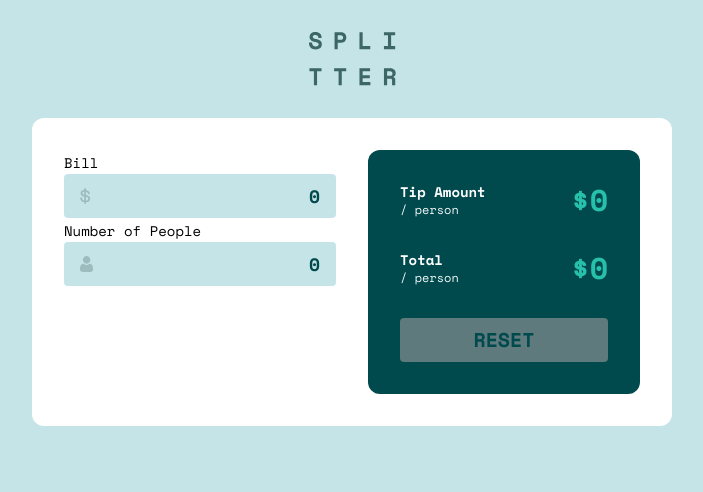
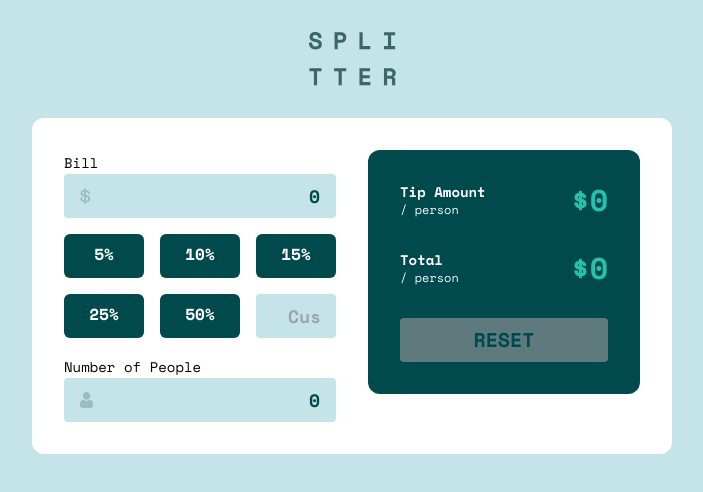
Before and after one commit to aidoha/datarockets-task, a React (Create React App) app: page / in a window 1280 px wide. Shown: the top 492 px of the page, without its empty margins (288-991 px from the left). Built offline with nearby package versions, Linux system fonts and the light colour scheme.

Commit message:
feat(*): new UI primitive - radio button

```diff
--- /dev/null
+++ b/src/components/common/radio-button.tsx
@@ -0,0 +1,35 @@
+interface RadioButtonProps {
+	id: string;
+	name: string;
+	label: string;
+	value: string;
+	selectedValue: string;
+	onChange: (event: React.ChangeEvent<HTMLInputElement>) => void;
+}
+
+const RadioButton = ({ id, name, label, value, selectedValue, onChange }: RadioButtonProps) => {
+	return (
+		<div
+			className={`radio_button ${
+				selectedValue === value
+					? 'bg-cyan-strong text-cyan-very_dark_grayish'
+					: 'bg-cyan-very_dark_grayish text-white'
+			}`}
+		>
+			<input
+				type="radio"
+				id={id}
+				name={name}
+				value={value}
+				checked={selectedValue === value}
+				onChange={onChange}
+				className="appearance-none"
+			/>
+			<label htmlFor={id} className="cursor-pointer font-bold">
+				{label}
+			</label>
+		</div>
+	);
+};
+
+export default RadioButton;
--- a/src/components/inputs-container.tsx
+++ b/src/components/inputs-container.tsx
@@ -3,10 +3,11 @@ import { CalculatorContext } from '../store/calculatore-context';
 import Input from './common/input';
 import IconDollar from '../icons/dollar';
 import IconPerson from '../icons/person';
+import TipContainer from './tip-container';
 
 const InputsContainer = () => {
 	const {
-		state: { bill, peopleNumber },
+		state: { bill, peopleNumber, tip },
 		updateBillValue,
 		updatePeopleNumberValue,
 	} = useContext(CalculatorContext);
@@ -31,6 +32,7 @@ const InputsContainer = () => {
 				value={bill}
 				onChange={onChangeBill}
 			/>
+			<TipContainer tip={tip} />
 			<Input
 				id="people-number"
 				name="people-number"
--- /dev/null
+++ b/src/components/tip-container.tsx
@@ -0,0 +1,43 @@
+import { useContext } from 'react';
+import { radioButtons } from '../constants';
+import { CalculatorContext } from '../store/calculatore-context';
+import RadioButton from './common/radio-button';
+import Input from './common/input';
+
+interface TipContainerProps {
+	tip: string;
+}
+
+const TipContainer = ({ tip }: TipContainerProps) => {
+	const { updateTipPercentage } = useContext(CalculatorContext);
+
+	const onChangeTip = (event: React.ChangeEvent<HTMLInputElement>) => {
+		const { value } = event.target;
+		updateTipPercentage(value);
+	};
+
+	return (
+		<div className="grid grid-rows-3 grid-cols-2 gap-4 my-4 lg:grid-cols-3 lg:grid-rows-2">
+			{radioButtons.map((button) => (
+				<RadioButton
+					key={button.id}
+					id={button.id}
+					name={button.name}
+					label={button.label}
+					value={button.value}
+					selectedValue={tip}
+					onChange={onChangeTip}
+				/>
+			))}
+			<Input
+				id="custom-tip"
+				name="custom-tip"
+				value={''}
+				onChange={() => console.log('custom input')}
+				placeholder="Custom"
+			/>
+		</div>
+	);
+};
+
+export default TipContainer;
--- /dev/null
+++ b/src/constants.ts
@@ -0,0 +1,32 @@
+export const radioButtons = [
+	{
+		id: '5',
+		name: '5.tip-percentage',
+		label: '5%',
+		value: '5',
+	},
+	{
+		id: '10',
+		name: '10.tip-percentage',
+		label: '10%',
+		value: '10',
+	},
+	{
+		id: '15',
+		name: '15.tip-percentage',
+		label: '15%',
+		value: '15',
+	},
+	{
+		id: '25',
+		name: '25.tip-percentage',
+		label: '25%',
+		value: '25',
+	},
+	{
+		id: '50',
+		name: '50.tip-percentage',
+		label: '50%',
+		value: '50',
+	},
+];
--- a/src/index.css
+++ b/src/index.css
@@ -9,3 +9,15 @@ body {
 	-moz-osx-font-smoothing: grayscale;
 	background-color: #c5e4e7;
 }
+
+.radio_button {
+	padding: 8px 0;
+	text-align: center;
+	border-radius: 6px;
+	cursor: pointer;
+}
+
+.radio_button:hover {
+	background: #c5e4e7;
+	color: #00494d;
+}
--- a/src/store/calculatore-context.tsx
+++ b/src/store/calculatore-context.tsx
@@ -20,6 +20,9 @@ const CalculatorContextProvider = ({ children }: PropsWithChildren) => {
 		updatePeopleNumberValue: (peopleNumber: string) => {
 			dispatch({ type: actions.UPDATE_PEOPLE_NUMBER, payload: peopleNumber });
 		},
+		updateTipPercentage: (tipPercentage: string) => {
+			dispatch({ type: actions.UPDATE_TIP_PERCENTAGE, payload: tipPercentage });
+		},
 		resetAll: () => dispatch({ type: actions.RESET_ALL }),
 	};
 
--- a/src/store/reducer.ts
+++ b/src/store/reducer.ts
@@ -23,6 +23,7 @@ export const initialState = {
 export const actions = {
 	UPDATE_BILL: 'UPDATE_BILL',
 	UPDATE_PEOPLE_NUMBER: 'UPDATE_PEOPLE_NUMBER',
+	UPDATE_TIP_PERCENTAGE: 'UPDATE_TIP_PERCENTAGE',
 	RESET_ALL: 'RESET_ALL',
 };
 
@@ -39,6 +40,11 @@ const calculatorReducer = (state: State, action: any) => {
 				...state,
 				peopleNumber: payload,
 			};
+		case actions.UPDATE_TIP_PERCENTAGE:
+			return {
+				...state,
+				tip: payload,
+			};
 		case actions.RESET_ALL:
 			return initialState;
 		default:
```
